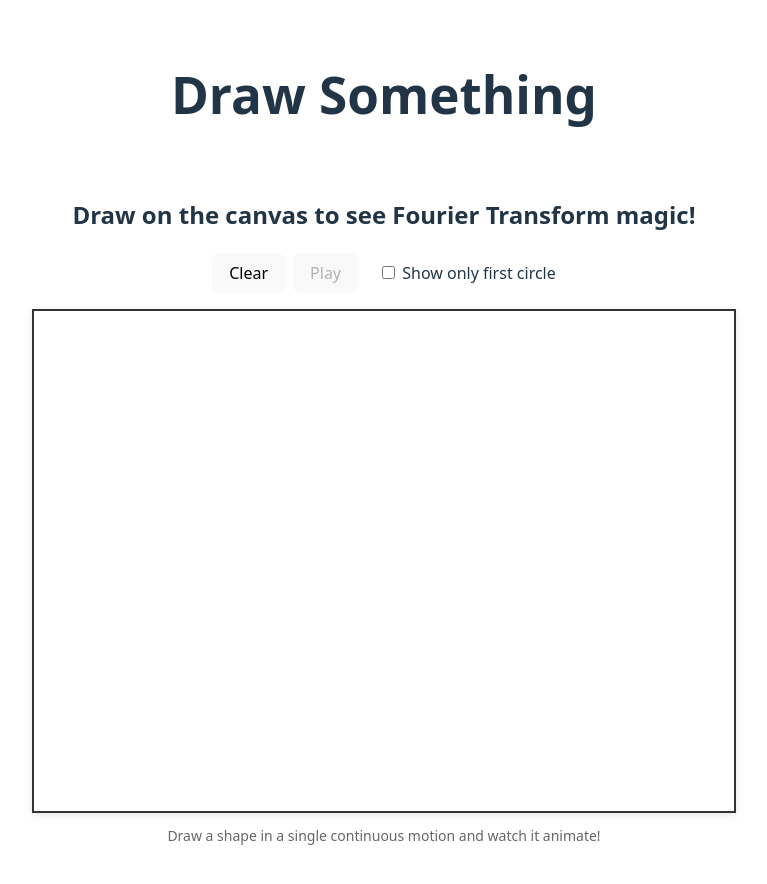
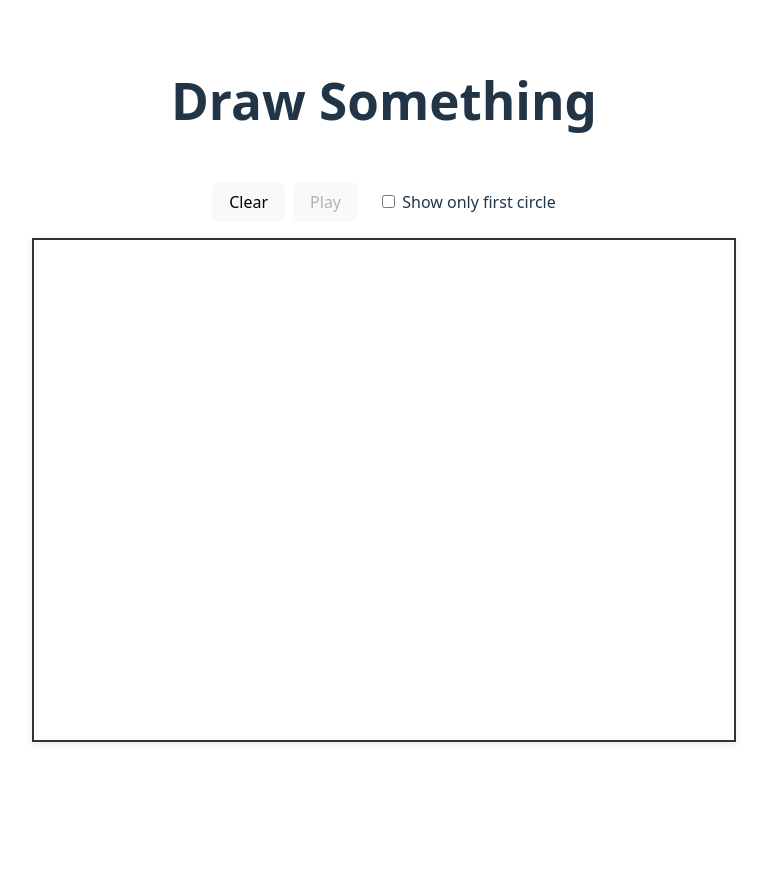
Before and after one commit to ishika-sancheti/draw-something-app, a React (Vite) app: page / in a window 1280 px wide. Shown: the top 884 px of the page, without its empty margins (256-1023 px from the left). After the commit the page ends 800 px from the top, so only its background shows below. Built offline with nearby package versions, Linux system fonts and the light colour scheme.

Commit message:
Updated to change text

```diff
--- a/src/components/Canvas.jsx
+++ b/src/components/Canvas.jsx
@@ -82,7 +82,7 @@ export default function Canvas() {
                 console.log('Fourier coefficients:', fourierRef.current.coefficients.length);
                 console.log('Centroid:', fourierRef.current.centroid);
 
-                // Start animation automatically
+                // start animation automatically
                 setIsAnimating(true);
             }
         };
@@ -263,7 +263,6 @@ export default function Canvas() {
 
     return (
         <div style={{ textAlign: 'center', padding: '20px' }}>
-            <h2>Draw on the canvas to see Fourier Transform magic!</h2>
             <div style={{ marginBottom: '1rem' }}>
                 <button
                     onClick={handleClear}
@@ -307,9 +306,6 @@ export default function Canvas() {
                     backgroundColor: '#fff'
                 }}
             />
-            <p style={{ fontSize: '14px', color: '#666', marginTop: '12px' }}>
-                Draw a shape in a single continuous motion and watch it animate!
-            </p>
         </div>
     );
 }
```
